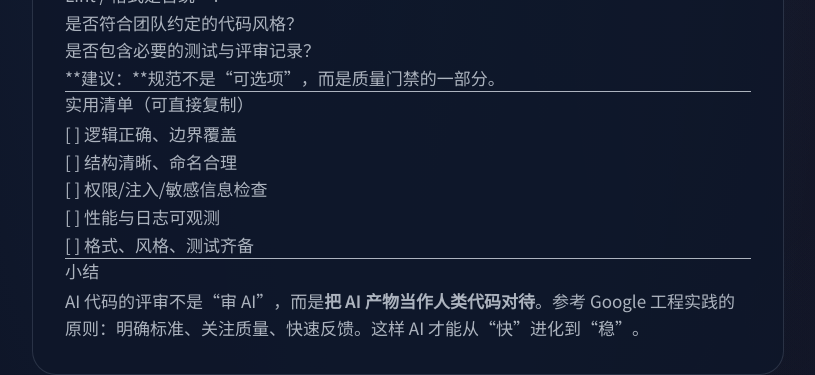
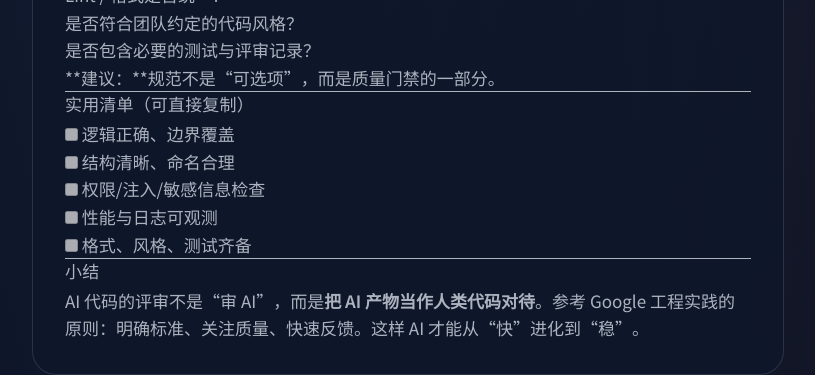
Before and after one commit to jerrywuhs/blogweb, a Next.js app: page /tech/ai-code-review-checklist in a window 1280 px wide. Shown: the part 1480-1855 px from the top of the page, without its empty margins (56-871 px from the left). Built offline with nearby package versions, Linux system fonts and the light colour scheme.

Commit message:
添加remark-gfm支持解析GFM表格

```diff
--- a/package.json
+++ b/package.json
@@ -15,7 +15,8 @@
     "next": "16.1.6",
     "next-mdx-remote": "^6.0.0",
     "react": "19.2.3",
-    "react-dom": "19.2.3"
+    "react-dom": "19.2.3",
+    "remark-gfm": "^4.0.1"
   },
   "devDependencies": {
     "@axe-core/playwright": "^4.11.1",
--- a/src/app/tech/[slug]/page.tsx
+++ b/src/app/tech/[slug]/page.tsx
@@ -4,6 +4,7 @@ import Link from "next/link";
 import { notFound } from "next/navigation";
 import { MDXRemote } from "next-mdx-remote/rsc";
 import matter from "gray-matter";
+import remarkGfm from "remark-gfm";
 import SiteHeader from "@/components/SiteHeader";
 import { getTechPost, techPosts } from "@/data/tech";
 import { useMDXComponents } from "@/mdx-components";
@@ -136,6 +137,11 @@ export default async function TechDetailPage({ params }: PageProps) {
                 <MDXRemote
                   source={mdx.content}
                   components={useMDXComponents}
+                  options={{
+                    mdxOptions: {
+                      remarkPlugins: [remarkGfm],
+                    },
+                  }}
                 />
               </div>
             ) : (
```
Also changed, not shown: 2 other files (tests, documents, lock files or other folders).
